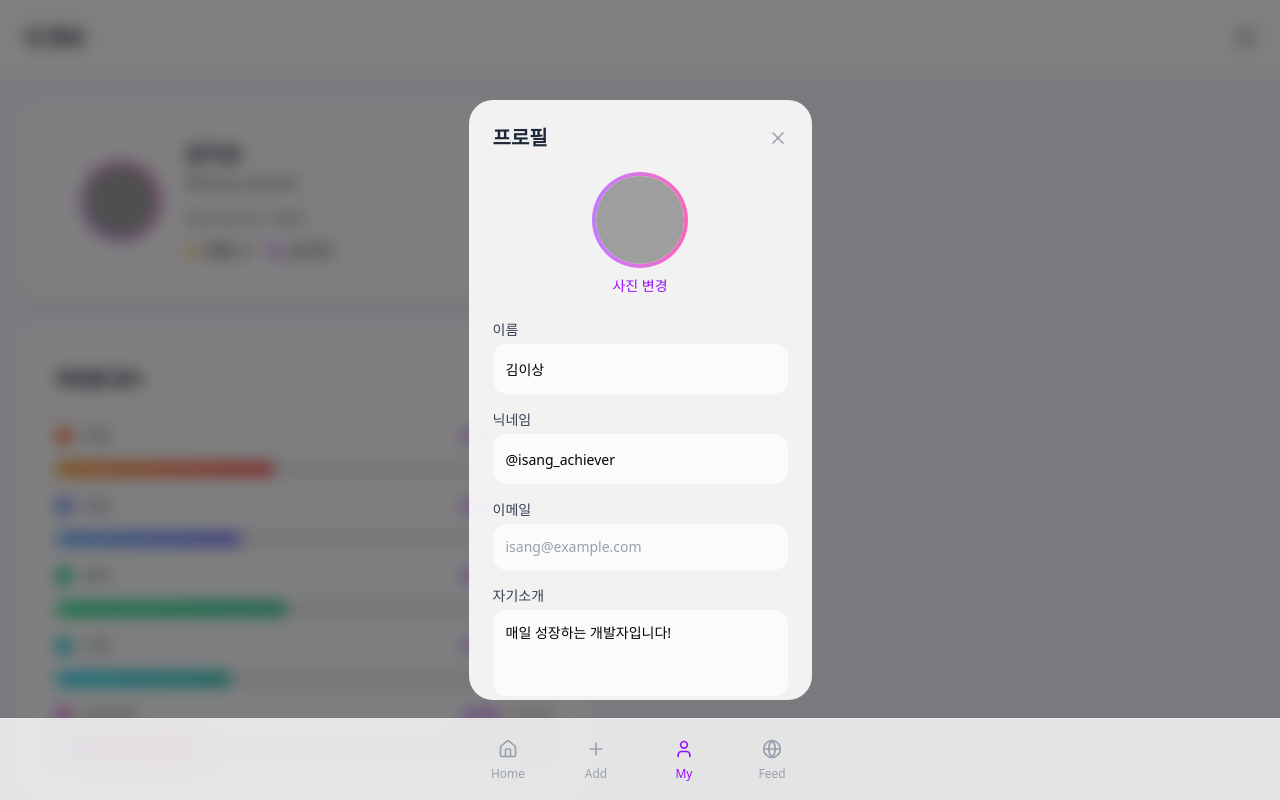
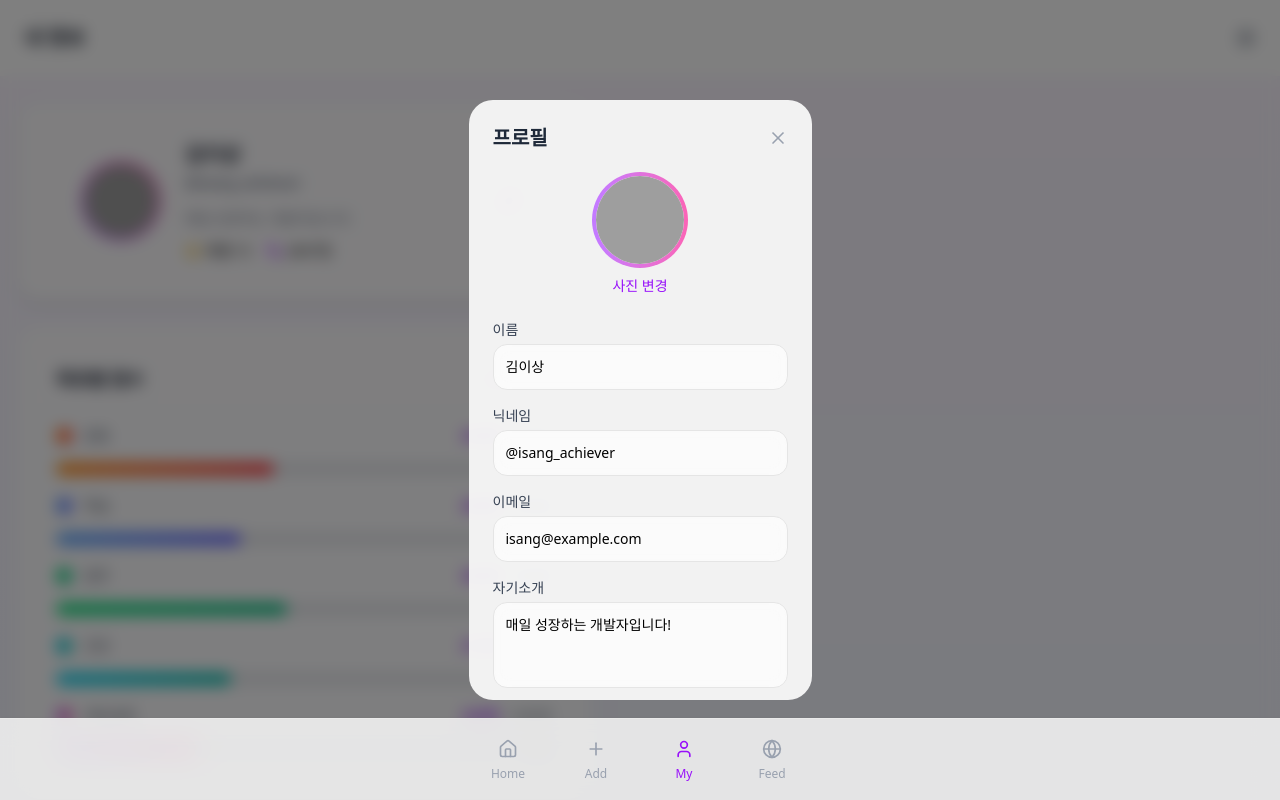
Before and after one commit to Isangs/ISANG-FE, a Next.js app: page /mypage in a window 1280 px wide. Both pictures are taken after a click on the button 509 px from the left and 201 px from the top of the page. Built offline with nearby package versions, Linux system fonts and the light colour scheme; grey boxes are pictures that could not be loaded.

Commit message:
feat: profile Edit function

```diff
--- /dev/null
+++ b/src/app/api/user/update/route.ts
@@ -0,0 +1,10 @@
+import { NextResponse } from 'next/server';
+
+export async function POST(req: Request) {
+  const user = await req.json();
+
+  console.log('서버에서 받은 유저 정보:', user);
+
+  // 여기서 DB에 저장하는 로직이 들어가야 함
+  return NextResponse.json({ success: true });
+}
--- a/src/entities/user/ui/ProfileCard.tsx
+++ b/src/entities/user/ui/ProfileCard.tsx
@@ -6,18 +6,27 @@ import { Card, CardContent } from '@/components/ui/card';
 import { Button } from '@/components/ui/button';
 import { Pencil, Crown, Coins } from 'lucide-react';
 import { EditProfileModal } from '@/widgets/EditProfileModal/EditProfileModal';
+import { User } from '@/shared/types/user';
+
 export function ProfileCard() {
   const [isModalOpen, setIsModalOpen] = useState(false);
+
+  const [user, setUser] = useState<User>({
+    name: '김이상',
+    nickname: '@isang_achiever',
+    email: 'isang@example.com',
+    bio: '매일 성장하는 개발자입니다!',
+  });
 
   return (
     <>
       <Card className="w-full max-w-xl rounded-3xl bg-white/80 p-10 shadow-md">
         <CardContent className="flex items-center justify-center gap-6">
-          {/* 좌측: 이미지 */}
+          {/* 이미지 */}
           <div className="relative h-20 w-20 rounded-full bg-gradient-to-tr from-purple-400 to-pink-400 p-1">
             <div className="h-full w-full overflow-hidden rounded-full bg-white">
               <Image
-                src="/img/kakao."
+                src="/img/kakao.png"
                 alt="프로필 이미지"
                 width={80}
                 height={80}
@@ -26,13 +35,13 @@ export function ProfileCard() {
             </div>
           </div>
 
-          {/* 가운데: 유저 정보 */}
+          {/* 유저 정보 */}
           <div className="flex flex-2 flex-col gap-1 whitespace-nowrap">
-            <div className="text-xl font-bold text-gray-900">김이상</div>
+            <div className="text-xl font-bold text-gray-900">{user.name}</div>
             <div className="h-8 text-sm font-semibold text-gray-500">
-              @isang_achiever
+              {user.nickname}
             </div>
-            <p className="text-sm text-gray-500">매일 성장하는 개발자</p>
+            <p className="text-sm text-gray-500">{user.bio}</p>
 
             <div className="mt-2 flex items-center gap-4">
               <div className="flex items-center gap-1 text-sm font-medium text-black">
@@ -46,7 +55,7 @@ export function ProfileCard() {
             </div>
           </div>
 
-          {/* 우측: 연필 버튼 */}
+          {/* 연필 버튼 */}
           <Button
             size="icon"
             onClick={() => setIsModalOpen(true)}
@@ -58,9 +67,12 @@ export function ProfileCard() {
         </CardContent>
       </Card>
 
-      {/* 프로필 수정 모달 */}
       {isModalOpen && (
-        <EditProfileModal onClose={() => setIsModalOpen(false)} />
+        <EditProfileModal
+          user={user}
+          onClose={() => setIsModalOpen(false)}
+          onSave={(updatedUser) => setUser(updatedUser)}
+        />
       )}
     </>
   );
--- /dev/null
+++ b/src/shared/api/user.ts
@@ -0,0 +1,12 @@
+import { User } from '@/shared/types/user';
+
+export async function updateUser(data: User) {
+  const res = await fetch('/api/user/update', {
+    method: 'POST',
+    headers: { 'Content-Type': 'application/json' },
+    body: JSON.stringify(data),
+  });
+
+  if (!res.ok) throw new Error('업데이트 실패');
+  return res.json();
+}
--- /dev/null
+++ b/src/shared/types/user.ts
@@ -0,0 +1,6 @@
+export type User = {
+  name: string;
+  nickname: string;
+  email: string;
+  bio: string;
+};
--- a/src/widgets/EditProfileModal/EditProfileModal.tsx
+++ b/src/widgets/EditProfileModal/EditProfileModal.tsx
@@ -1,9 +1,54 @@
 'use client';
 
+import { useState } from 'react';
 import { X } from 'lucide-react';
 import Image from 'next/image';
+import { updateUser } from '@/shared/api/user';
+import { User } from '@/shared/types/user';
 
-export function EditProfileModal({ onClose }: { onClose: () => void }) {
+type Props = {
+  user: User;
+  onClose: () => void;
+  onSave: (updatedUser: User) => void;
+};
+
+export function EditProfileModal({ user, onClose, onSave }: Props) {
+  const [form, setForm] = useState(user);
+  const [previewUrl, setPreviewUrl] = useState('/img/kakao.png'); // 초기 이미지
+  const [imageFile, setImageFile] = useState<File | null>(null);
+
+  const handleChange = (
+    e: React.ChangeEvent<HTMLInputElement | HTMLTextAreaElement>,
+  ) => {
+    setForm({ ...form, [e.target.name]: e.target.value });
+  };
+
+  const handleImageChange = (e: React.ChangeEvent<HTMLInputElement>) => {
+    const file = e.target.files?.[0];
+    if (file) {
+      setImageFile(file);
+      setPreviewUrl(URL.createObjectURL(file));
+    }
+  };
+
+  const handleSubmit = async () => {
+    // 1. 유저 정보 업데이트
+    await updateUser(form);
+
+    // 2. 프로필 이미지도 서버에 따로 업로드 요청 보내야 함 (multipart/form-data)
+    // if (imageFile) {
+    //   const formData = new FormData();
+    //   formData.append('image', imageFile);
+    //   await fetch('/api/user/upload-image', {
+    //     method: 'POST',
+    //     body: formData,
+    //   });
+    // }
+
+    onSave(form);
+    onClose();
+  };
+
   return (
     <div className="fixed inset-0 z-50 flex items-center justify-center bg-black/50 backdrop-blur-sm">
       <div className="relative max-h-[75vh] w-[343px] overflow-y-auto rounded-3xl bg-white/90 p-6">
@@ -15,12 +60,13 @@ export function EditProfileModal({ onClose }: { onClose: () => void }) {
           </button>
         </div>
 
-        {/* 프로필 이미지 */}
+        {/* 이미지 */}
         <div className="flex flex-col items-center">
+          <label className="cursor-pointer">
             <div className="rounded-full bg-gradient-to-r from-purple-400 to-pink-400 p-1">
               <div className="h-[88px] w-[88px] overflow-hidden rounded-full bg-white">
                 <Image
-                src="/img/kakao.png"
+                  src={previewUrl}
                   alt="프로필"
                   width={88}
                   height={88}
@@ -28,57 +74,68 @@ export function EditProfileModal({ onClose }: { onClose: () => void }) {
                 />
               </div>
             </div>
-          <p className="mt-2 text-sm font-medium text-purple-600">사진 변경</p>
+            <input
+              type="file"
+              accept="image/*"
+              hidden
+              onChange={handleImageChange}
+            />
+            <p className="mt-2 text-center text-sm font-medium text-purple-600">
+              사진 변경
+            </p>
+          </label>
         </div>
 
-        {/* 입력 폼들 */}
+        {/* 입력 폼 */}
         <div className="mt-6 space-y-4">
-          {/* 이름 */}
           <div>
             <label className="mb-1 block text-sm font-medium text-gray-700">
               이름
             </label>
-            <div className="rounded-xl border border-white/20 bg-white/70 p-3 backdrop-blur-sm">
-              <span className="text-sm text-black">김이상</span>
+            <input
+              name="name"
+              value={form.name}
+              onChange={handleChange}
+              className="w-full rounded-xl border bg-white/70 p-3 text-sm text-black placeholder-gray-400 backdrop-blur-sm"
+            />
           </div>
-          </div>
-
-          {/* 닉네임 */}
           <div>
             <label className="mb-1 block text-sm font-medium text-gray-700">
               닉네임
             </label>
-            <div className="rounded-xl border border-white/20 bg-white/70 p-3 backdrop-blur-sm">
-              <span className="text-sm text-black">@isang_achiever</span>
+            <input
+              name="nickname"
+              value={form.nickname}
+              onChange={handleChange}
+              className="w-full rounded-xl border bg-white/70 p-3 text-sm text-black placeholder-gray-400 backdrop-blur-sm"
+            />
           </div>
-          </div>
-
-          {/* 이메일 */}
           <div>
             <label className="mb-1 block text-sm font-medium text-gray-700">
               이메일
             </label>
             <input
-              type="email"
-              placeholder="isang@example.com"
-              className="w-full rounded-xl border border-white/20 bg-white/70 p-3 text-sm text-black placeholder-gray-400 backdrop-blur-sm"
+              name="email"
+              value={form.email}
+              onChange={handleChange}
+              className="w-full rounded-xl border bg-white/70 p-3 text-sm text-black placeholder-gray-400 backdrop-blur-sm"
             />
           </div>
-
-          {/* 자기소개 */}
           <div>
             <label className="mb-1 block text-sm font-medium text-gray-700">
               자기소개
             </label>
             <textarea
+              name="bio"
+              value={form.bio}
+              onChange={handleChange}
               rows={3}
-              defaultValue="매일 성장하는 개발자입니다!"
-              className="w-full resize-none rounded-xl border border-white/20 bg-white/70 p-3 text-sm text-black placeholder-gray-400 backdrop-blur-sm"
+              className="w-full resize-none rounded-xl border bg-white/70 p-3 text-sm text-black placeholder-gray-400 backdrop-blur-sm"
             />
           </div>
         </div>
 
-        {/* 버튼들 */}
+        {/* 버튼 */}
         <div className="mt-6 flex justify-between">
           <button
             onClick={onClose}
@@ -86,7 +143,10 @@ export function EditProfileModal({ onClose }: { onClose: () => void }) {
           >
             취소
           </button>
-          <button className="ml-3 w-1/2 rounded-xl bg-gradient-to-r from-purple-500 to-pink-500 px-4 py-3 text-sm font-medium text-white">
+          <button
+            onClick={handleSubmit}
+            className="ml-3 w-1/2 rounded-xl bg-gradient-to-r from-purple-500 to-pink-500 px-4 py-3 text-sm font-medium text-white"
+          >
             저장
           </button>
         </div>
```
Lines whose indentation alone changed are shown as unchanged.
